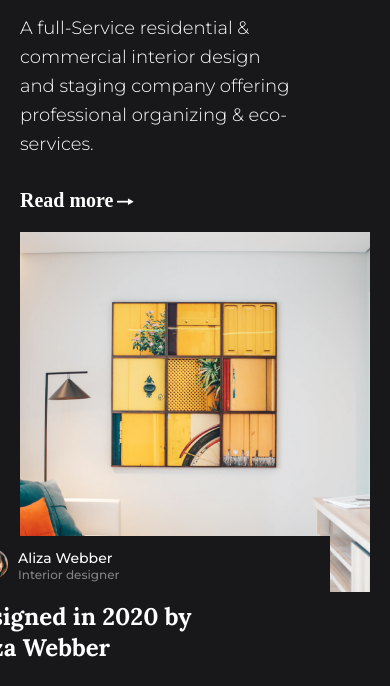
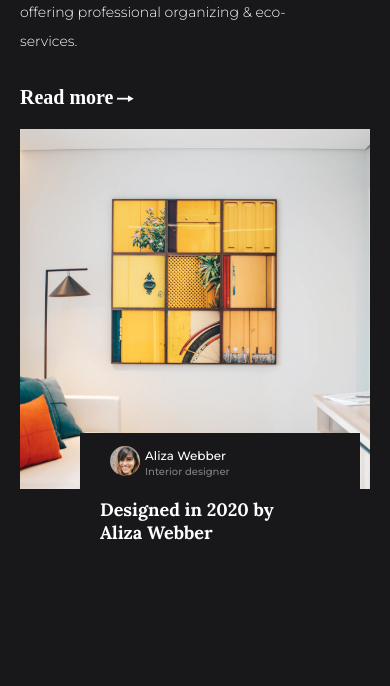
Before and after one commit to Facuuf1/Interior-Consultant, a plain HTML site: page index.html in a window 390 px wide. Shown: the part 232-918 px from the top of the page. After the commit the page ends 844 px from the top, so only its background shows below. Drawn offline with nearby package versions, Linux system fonts and the light colour scheme; a web font is replaced by a local one.

Commit message:
add 300px responsive

```diff
--- a/css/style.css
+++ b/css/style.css
@@ -430,3 +430,45 @@ main{
     }
 
 }
+
+@media screen and (max-width: 490px){
+
+    .principal .info-principal{
+        & h1{
+            font-size: 38px;
+        }
+        & p{
+            font-size: 14px;
+        }
+    }
+
+    .principal .user{
+        right: 10px;
+        bottom: -60px;
+        width: 280px;
+        height: 120px;
+        & .container-user{
+            gap: 5px;
+            margin-left: 0;
+            & .img-user img{
+                width: 30px;
+                height: 30px;
+                }
+
+            & .info-user{
+                & h5{
+                    font-size: 12px;
+                }
+                & p{
+                    font-size: 10px;
+                }
+            }
+        }
+        & .info2-user{
+            & p{
+                font-size: 18px;
+            }
+        }
+    }
+
+}
--- a/index.html
+++ b/index.html
@@ -87,7 +87,7 @@
     </main>
 
 
-    <footer>Hola!</footer>
+
 
     <script src="js/main.js"></script>
   </body>
```
